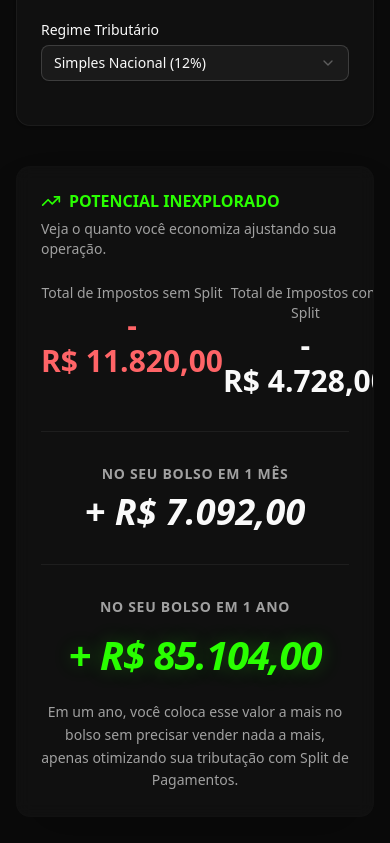
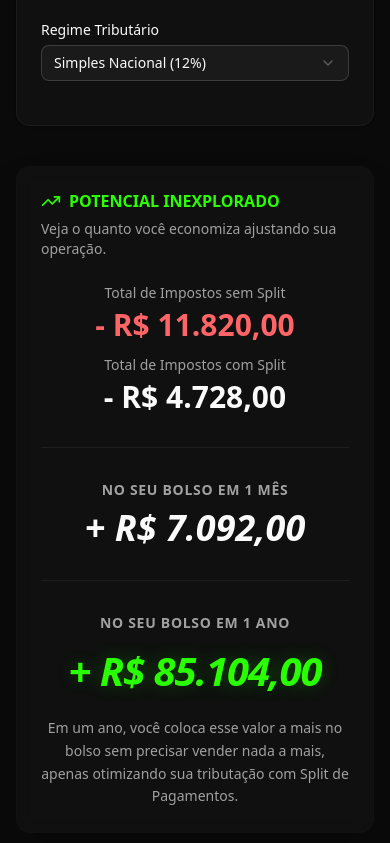
Before and after one commit to joaopconstant/avizz_calculadora, a React (Vite) app: page / in a window 390 px wide. Shown: the part 679-1522 px from the top of the page. Built offline with nearby package versions, Linux system fonts and the light colour scheme.

Commit message:
Responsiveness fix

```diff
--- a/src/components/Calculator.tsx
+++ b/src/components/Calculator.tsx
@@ -179,7 +179,7 @@ export default function Calculator() {
           </CardHeader>
           <CardContent className="text-center space-y-8">
             {/* Monthly Savings Items */}
-            <div className="space-y-3 flex justify-evenly">
+            <div className="space-y-3 flex flex-col md:flex-row justify-evenly">
               <div>
                 <p className="text-sm font-medium text-muted-foreground mb-1">
                   Total de Impostos sem Split
```
